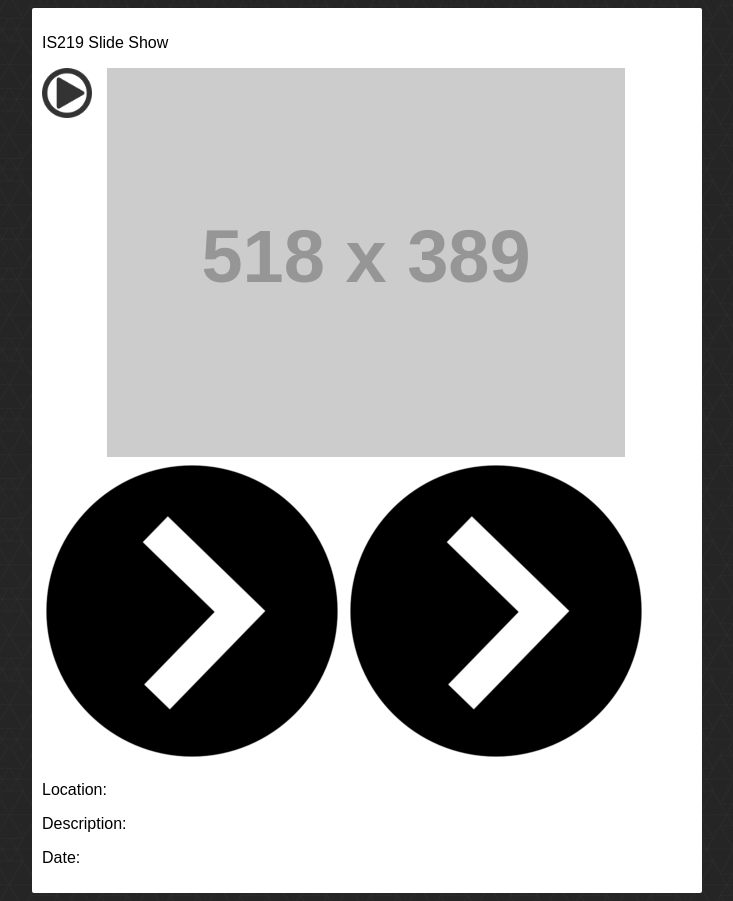
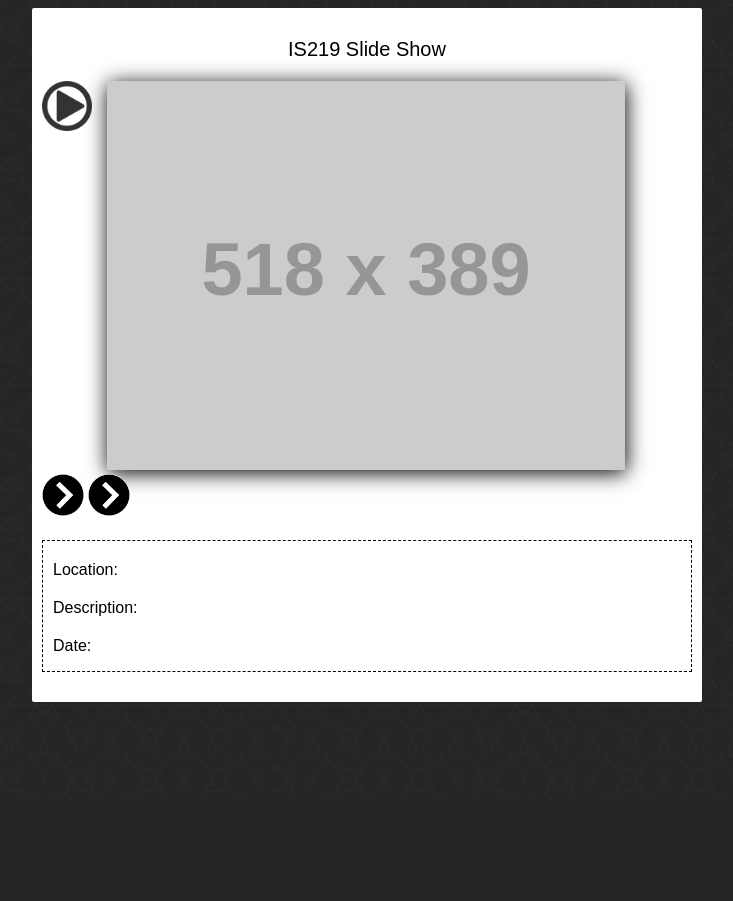
Before and after one commit to adaohauzoho/is219s16uzoho-p2, a PHP site: page /index.html in a window 1280 px wide. Shown: the whole page, without its empty margins (273-1006 px from the left). After the commit the page ends 702 px from the top, so only its background shows below. Run offline with PHP 8.4, Linux system fonts and the light colour scheme; grey boxes labelled with a size stand in for pictures from a placeholder-image service; some libraries are stand-ins or nearby versions.

Commit message:
UNDO CSS

```diff
--- a/css/style.css
+++ b/css/style.css
@@ -31,7 +31,7 @@ body {
 	z-index: 3;
 	opacity: .8;
 	top: 0px;
-
+}
 
 .thumbnail {
 	position: relative;
@@ -70,10 +70,7 @@ body {
 
 /*Add CSS styles to rotate the element 90deg
 Make it animate nicely. You'll need CSS3 for this*/
-.rot90 {
-
-}
-}
+.rot90 {}
 
 /*Add CSS styles to rotate the element 180deg
 Make it animate nicely. You'll need CSS3 for this*/
```
